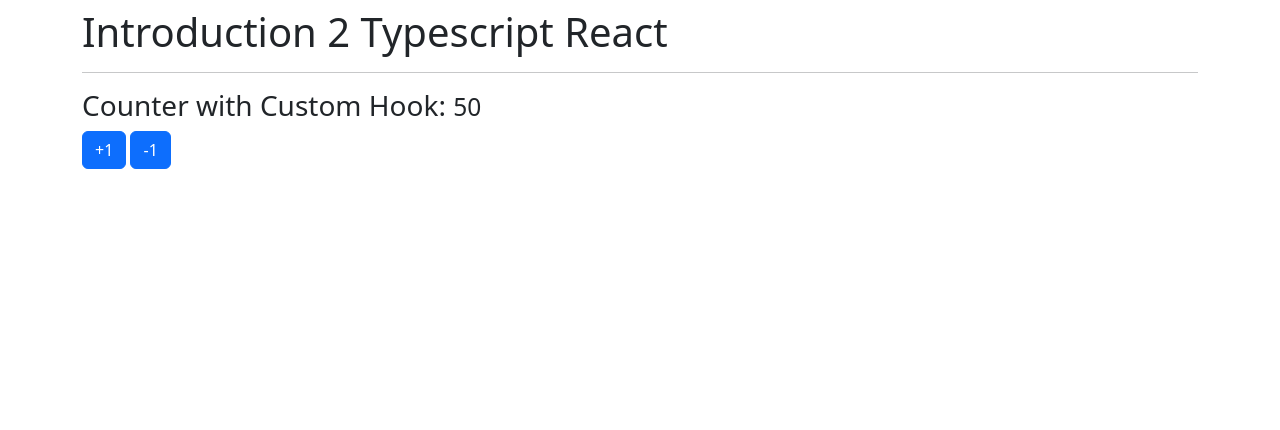
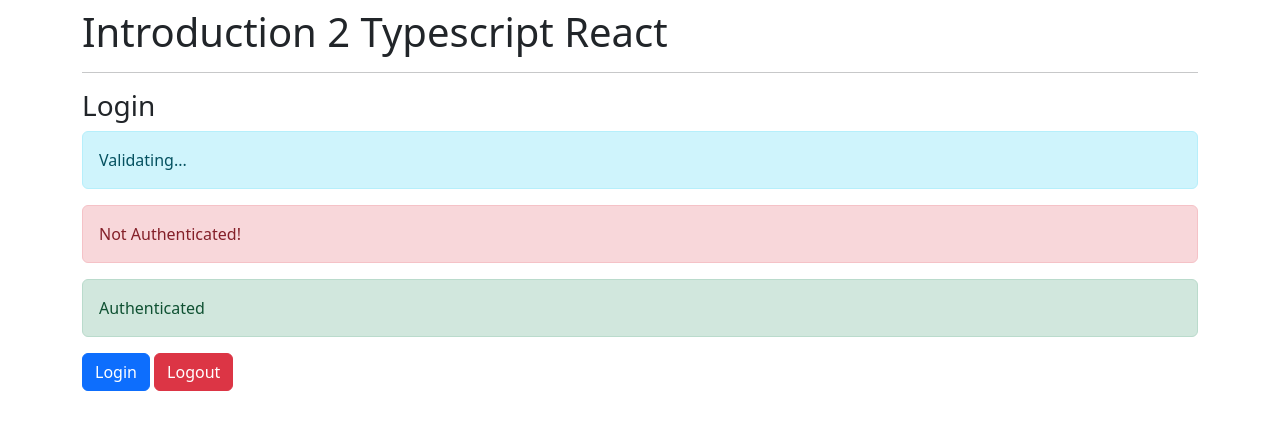
Before and after one commit to TheLuisAbarca/MyTypescriptKatas, a React (Create React App) app: page / in a window 1280 px wide. Shown: the top 430 px of the page. Built offline with nearby package versions, Linux system fonts and the light colour scheme.

Commit message:
Add a basic skeleton for a login component.

```diff
--- a/src/App.tsx
+++ b/src/App.tsx
@@ -1,6 +1,8 @@
 // import { BasicTypes } from "./typescript/BasicTypes";
 
-import { CounterWithHook } from "./components/CounterConHook";
+import { Login } from "./components/Login";
+
+// import { CounterWithHook } from "./components/CounterConHook";
 
 // import { Counter } from "./components/Counter";
 
@@ -17,7 +19,8 @@
       {/* <LiteralObjects/> */}
       {/* <Functions/> */}
       {/* <Counter/> */}
-      <CounterWithHook/>
+      {/* <CounterWithHook/> */}
+      <Login/>
     </div>
   )
 }
--- /dev/null
+++ b/src/components/Login.tsx
@@ -0,0 +1,28 @@
+
+export const Login = () => {
+  return (
+    <>
+        <h3>Login</h3>
+
+        <div className="alert alert-info">
+            Validating...
+        </div>
+
+        <div className="alert alert-danger">
+            Not Authenticated!
+        </div>
+
+        <div className="alert alert-success">
+            Authenticated
+        </div>
+
+        <button className="btn btn-primary">
+            Login
+        </button>
+        &nbsp;
+        <button className="btn btn-danger">
+            Logout
+        </button>
+    </>
+  )
+}
```
